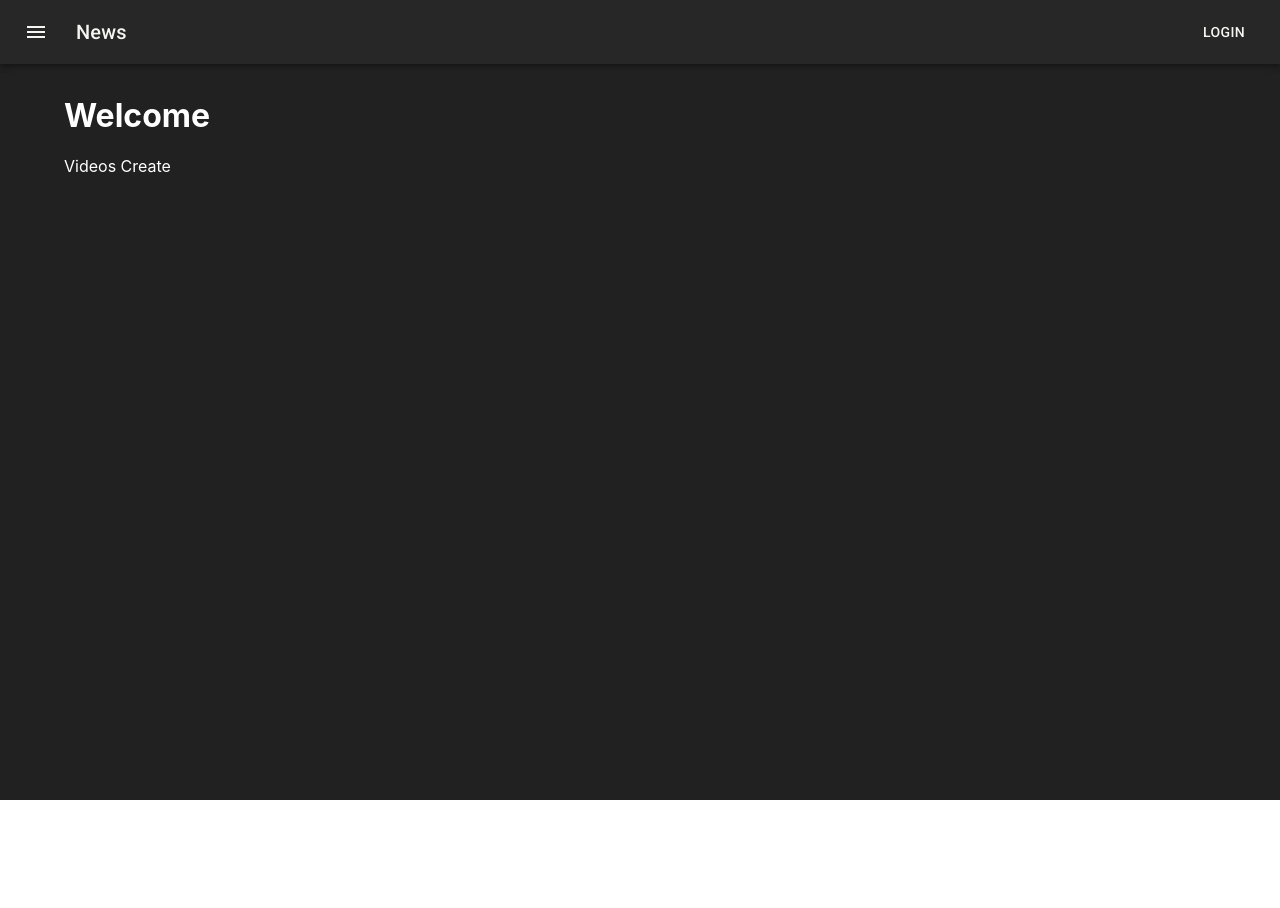
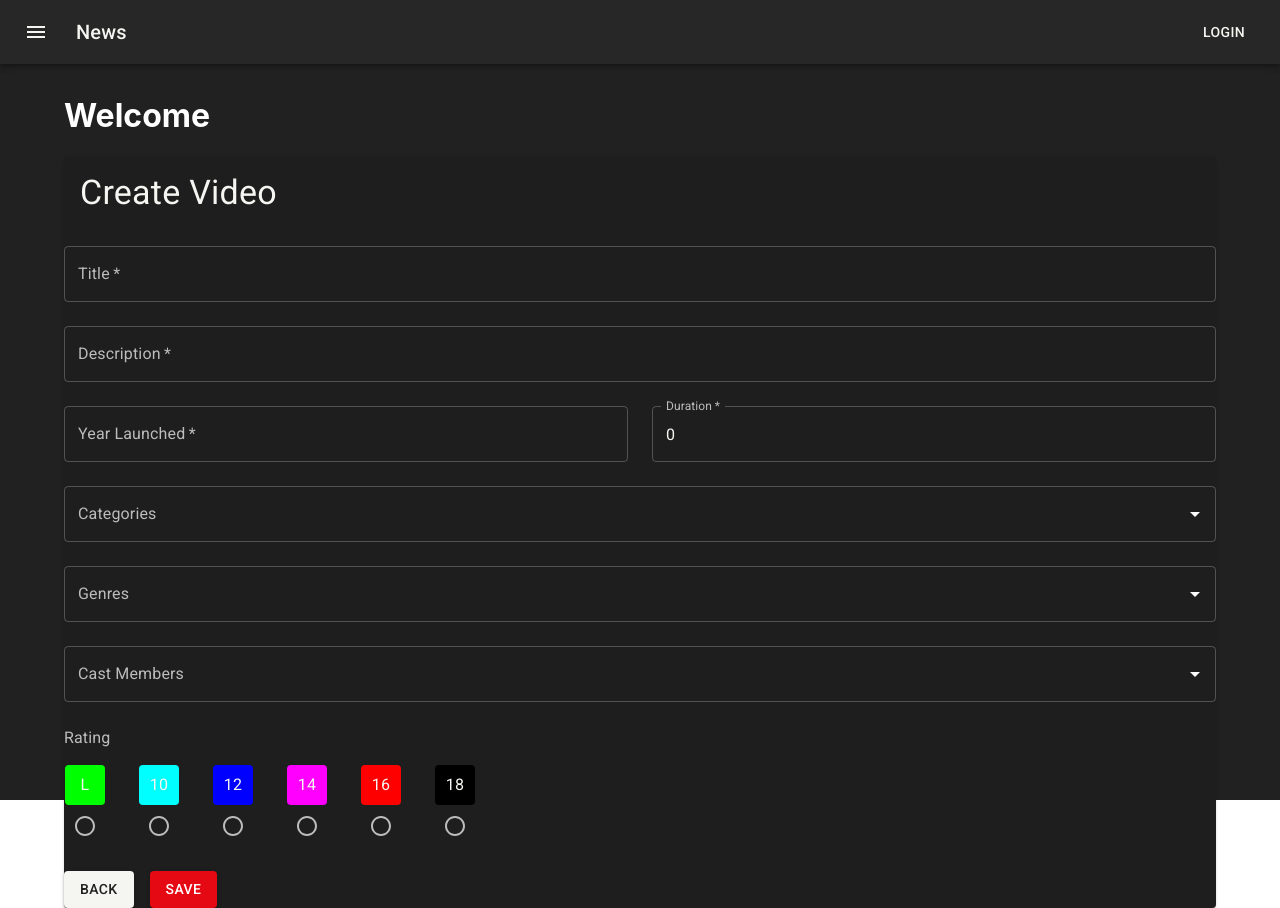
Before and after one commit to killertiger/fullcycle_codeflix, a React (Create React App) app: page /videos/create in a window 1280 px wide. Before the commit the page ends 800 px from the top, so only its background shows below. Built offline with nearby package versions, Linux system fonts and the light colour scheme.

Commit message:
feat: :sparkles: Add CreateVideo Slice and start creating VideosCreate

```diff
--- a/src/features/videos/VideoSlice.ts
+++ b/src/features/videos/VideoSlice.ts
@@ -81,6 +81,14 @@ function getAllCastMembers() {
     return `cast_members?all=true`;
 }
 
+function createVideo(video: VideoPayload) {
+    return {
+        url: `${endpointUrl}`,
+        method: "POST",
+        body: video,
+    }
+}
+
 export const videosSlide = apiSlice.injectEndpoints({
     endpoints: ({ query, mutation }) => ({
         getVideos: query<Results, VideoParams>({
@@ -97,6 +105,10 @@ export const videosSlide = apiSlice.injectEndpoints({
         }),
         deleteVideo: mutation<Result, { id: string }>({
             query: deleteVideo,
+            invalidatesTags: ["Videos"],
+        }),
+        createVideo: mutation<Result, VideoPayload>({
+            query: createVideo,
             invalidatesTags: ["Videos"],
         }),
         getAllCategories: query<CategoriesResults, void>({
@@ -122,4 +134,5 @@ export const {
     useGetAllCategoriesQuery,
     useGetAllGenresQuery,
     useGetAllCastMembersQuery,
+    useCreateVideoMutation,
 } = videosSlide;
--- a/src/features/videos/VideosCreate.tsx
+++ b/src/features/videos/VideosCreate.tsx
@@ -1,5 +1,29 @@
+import { Box, Paper, Typography } from '@mui/material';
 import React from 'react';
+import { VideosForm } from './components/VideosForm';
+import { initialState } from './VideoSlice';
 
 export const VideosCreate = () => {
-    return <div>Videos Create</div>;
+    return (
+        <Box>
+            <Paper>
+                <Box p={2}>
+                    <Box mb={2}>
+                        <Typography variant="h4">Create Video</Typography>
+                    </Box>
+                </Box>
+
+                <VideosForm
+                    video={initialState}
+                    genres={[]}
+                    categories={[]}
+                    cast_members={[]}
+                    isDisabled={false}
+                    isLoading={false}
+                    handleChange={() => { }}
+                    handleSubmit={() => { }}
+                />
+            </Paper>
+        </Box>
+    );
 }
```
